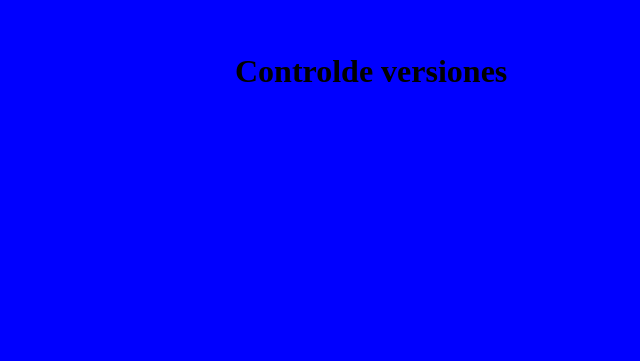
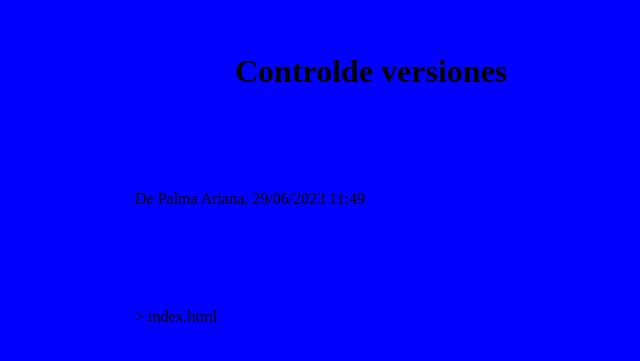
Before and after one commit to Arianasdp/TP_SO_I4_Equipo_101, a plain HTML site: page index.html in a window 1280 px wide. Shown: the part 147-508 px from the top of the page, without its empty margins (65-705 px from the left). Drawn offline with Linux system fonts and the light colour scheme.

Commit message:
datos gamma

```diff
--- a/index.html
+++ b/index.html
@@ -8,5 +8,6 @@
 </head>
 <body>
 <h1>Controlde versiones</h1>
+</p> De Palma Ariana, 29/06/2023 11:49 </p> > index.html
 </body>
 </html>
```
